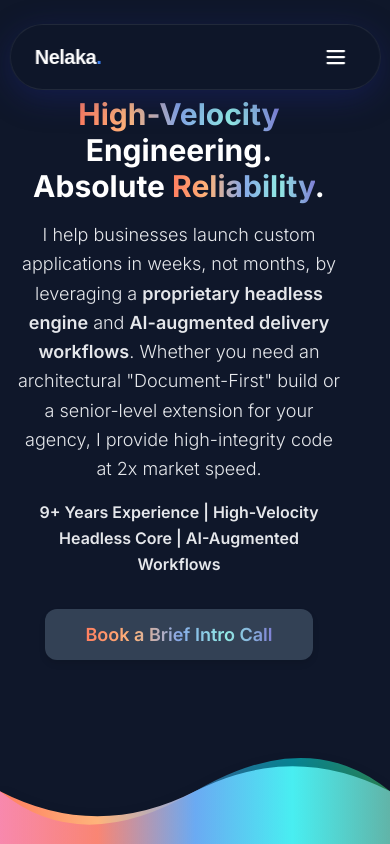
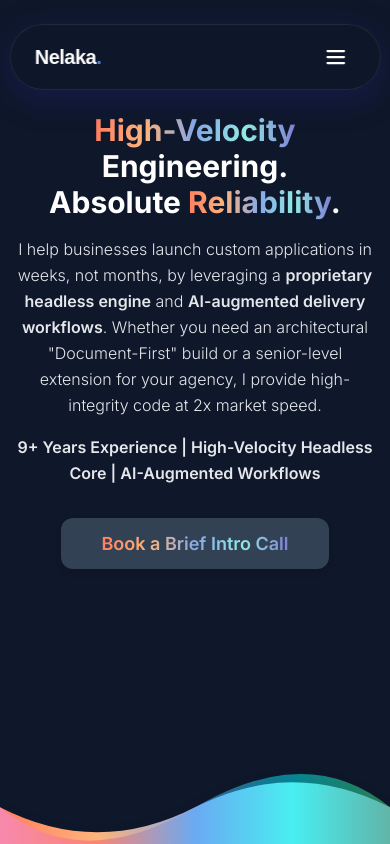
Before and after one commit to NelakaWith/portfolio, a Vue app: page /services in a window 390 px wide. Shown: the top 844 px of the page. Built offline with nearby package versions, Linux system fonts and the light colour scheme.

Commit message:
feat: adjust positioning and margin for BackToTop button and CompanyHero component for improved layout

```diff
--- a/src/components/BackToTop.vue
+++ b/src/components/BackToTop.vue
@@ -3,7 +3,7 @@
     <button
       v-if="isVisible"
       @click="scrollToTop"
-      class="fixed bottom-8 right-8 z-50 p-3 rounded-full bg-primary hover:bg-primary-dark shadow-lg hover:shadow-xl transition-all duration-300 transform hover:scale-110 group"
+      class="fixed bottom-20 right-5 z-50 p-3 rounded-full bg-primary hover:bg-primary-dark shadow-lg hover:shadow-xl transition-all duration-300 transform hover:scale-110 group"
       aria-label="Back to top"
     >
       <svg
--- a/src/components/company/CompanyHero.vue
+++ b/src/components/company/CompanyHero.vue
@@ -1,11 +1,9 @@
 <template>
   <section class="relative">
     <div
-      class="min-h-[100vh] md:min-h-[105vh] lg:min-h-[102vh] max-w-7xl mx-auto px-4 py-8 flex flex-col lg:flex-row mt-16 lg:mt-0"
+      class="min-h-[100vh] md:min-h-[105vh] lg:min-h-[102vh] max-w-7xl mx-auto px-4 py-8 flex flex-col lg:flex-row mt-20 lg:mt-0"
     >
-      <div
-        class="flex-1 flex flex-col lg:justify-center gap-8 pr-8 text-center"
-      >
+      <div class="flex-1 flex flex-col lg:justify-center gap-8 text-center">
         <div class="flex flex-col">
           <h1
             class="text-3xl md:text-4xl lg:text-7xl font-bold text-slate-800 dark:text-white mb-4"
@@ -21,7 +19,7 @@
             Agencies.
           </h3> -->
           <p
-            class="text-lg lg:text-xl font-light text-gray-700 dark:text-gray-200 leading-relaxed mb-4"
+            class="text-md lg:text-xl font-light text-gray-700 dark:text-gray-200 leading-relaxed mb-4"
           >
             I help businesses launch custom applications in weeks, not months,
             by leveraging a
```
